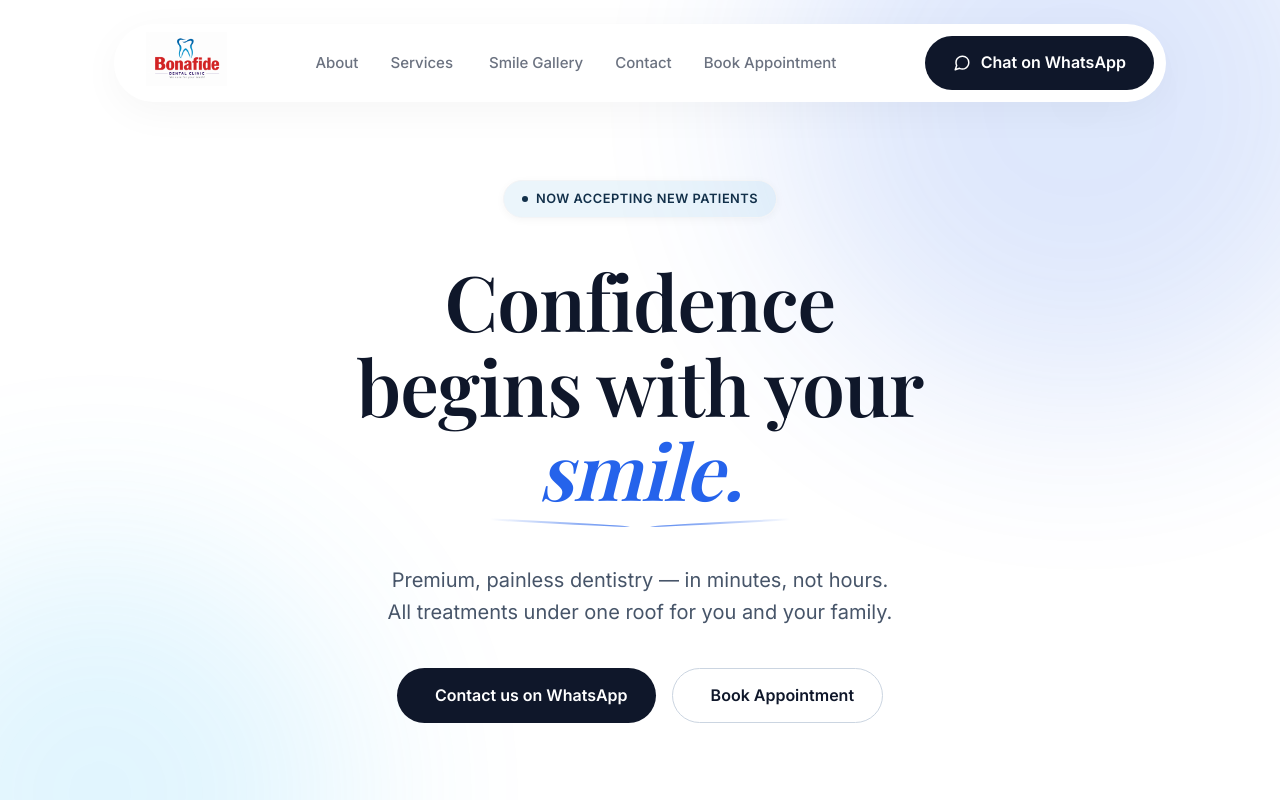
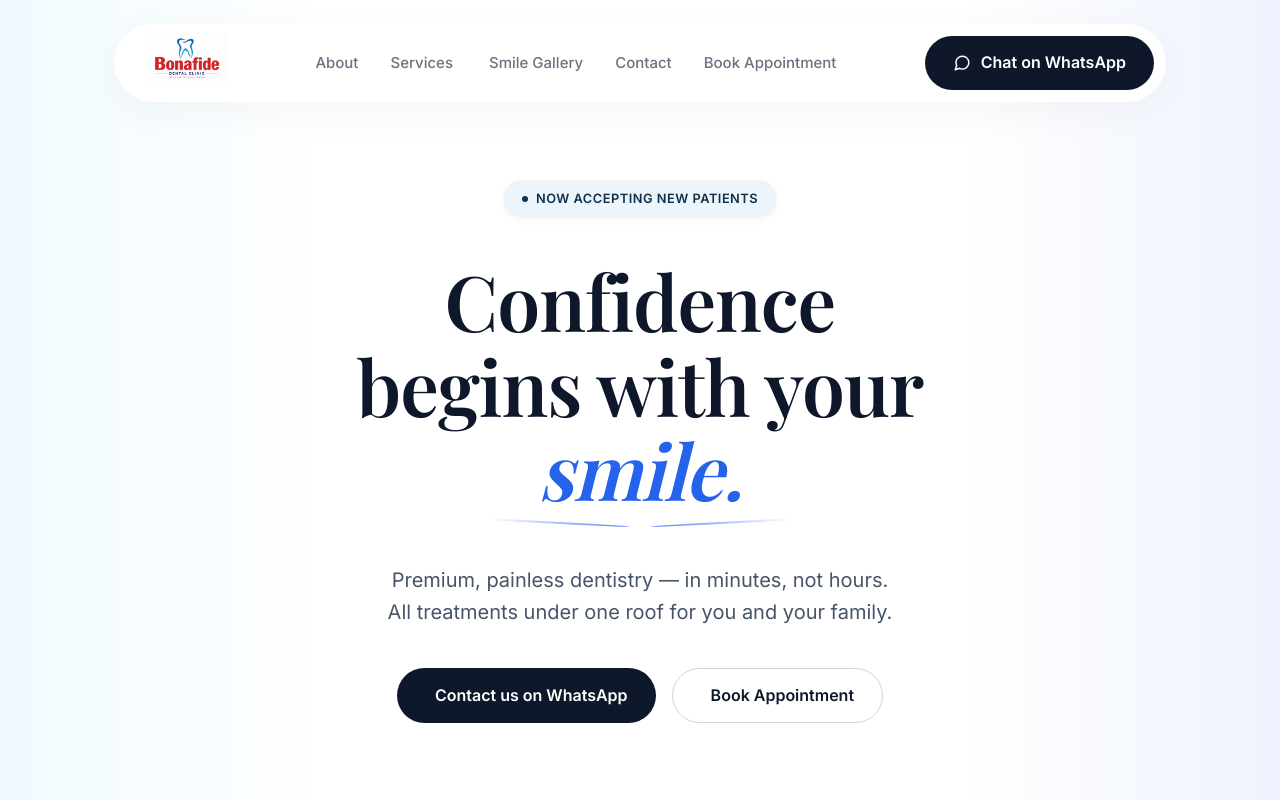
Before and after one commit to AhanaKulkarni/Bonafide-Dental, a React (Vite) app: page / in a window 1280 px wide. Shown: the top 800 px of the page. Built offline with nearby package versions, Linux system fonts and the light colour scheme; a web font is replaced by a local one.

Commit message:
Change accents to fading blue strictly on the left and right sides

```diff
--- a/src/components/Hero.css
+++ b/src/components/Hero.css
@@ -25,25 +25,20 @@
 
 .accent-glow {
   position: absolute;
-  border-radius: 50%;
-  filter: blur(100px);
-  opacity: 0.15;
+  top: 0;
+  height: 100%;
+  width: 25vw;
+  pointer-events: none;
 }
 
 .accent-glow-1 {
-  width: 600px;
-  height: 600px;
-  background: #2563eb;
-  top: -200px;
-  right: -100px;
+  right: 0;
+  background: linear-gradient(270deg, rgba(37, 99, 235, 0.08) 0%, transparent 100%);
 }
 
 .accent-glow-2 {
-  width: 500px;
-  height: 500px;
-  background: #38bdf8;
-  bottom: -150px;
-  left: -150px;
+  left: 0;
+  background: linear-gradient(90deg, rgba(56, 189, 248, 0.08) 0%, transparent 100%);
 }
 
 .hero-content {
```
